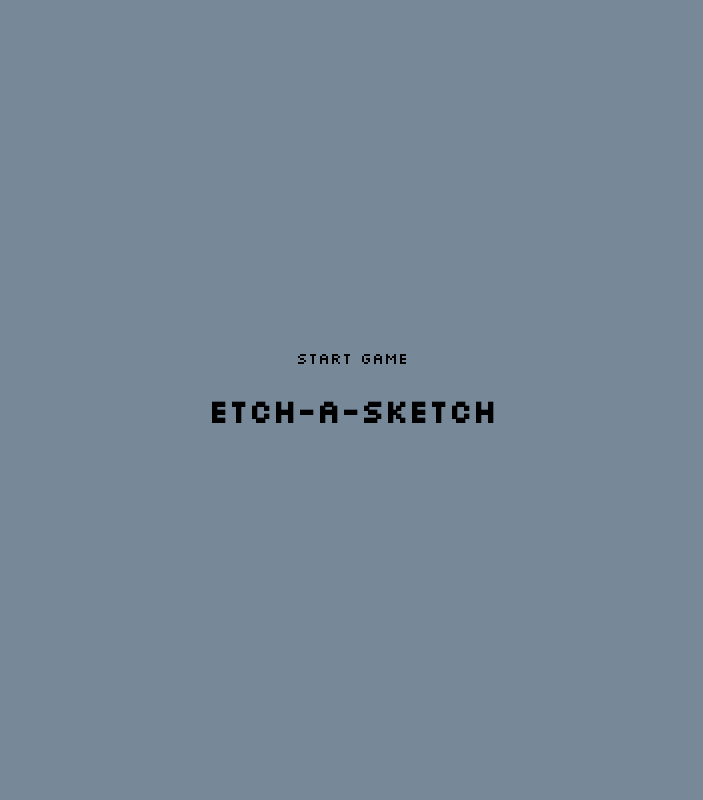
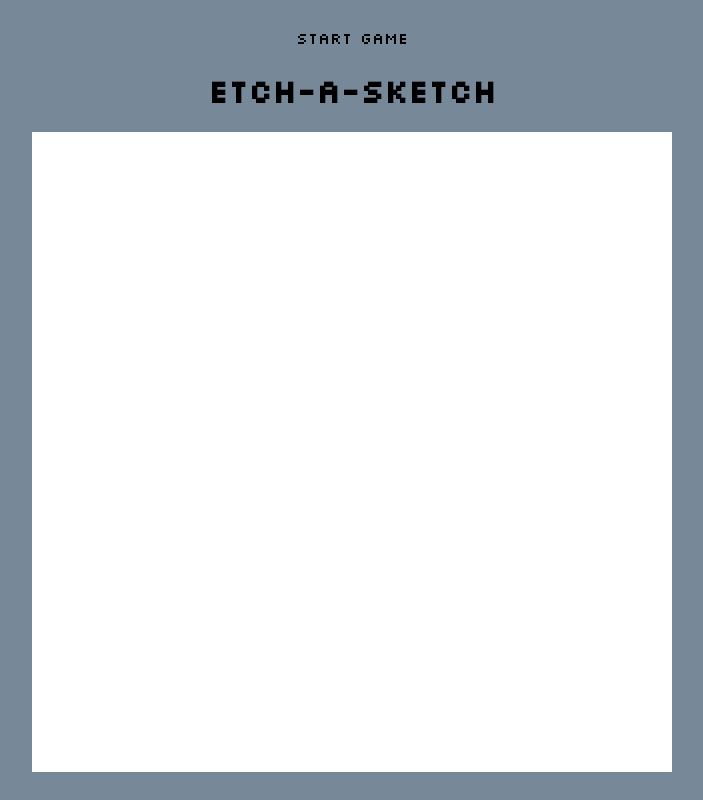
Before and after one commit to calher99/Etch-A-Sketch, a plain HTML site: page index.html in a window 1280 px wide. Shown: the whole page, without its empty margins (288-991 px from the left). Drawn offline with Linux system fonts and the light colour scheme.

Commit message:
modify container height width and color to show board at beginning

```diff
--- a/style.css
+++ b/style.css
@@ -17,8 +17,10 @@
 
 .container {
     display:flex;
-    max-width: 640px;
+    width: 640px;
+    height: 640px;
     flex-wrap: wrap;
+    background-color: white;
 
 }
 
```
